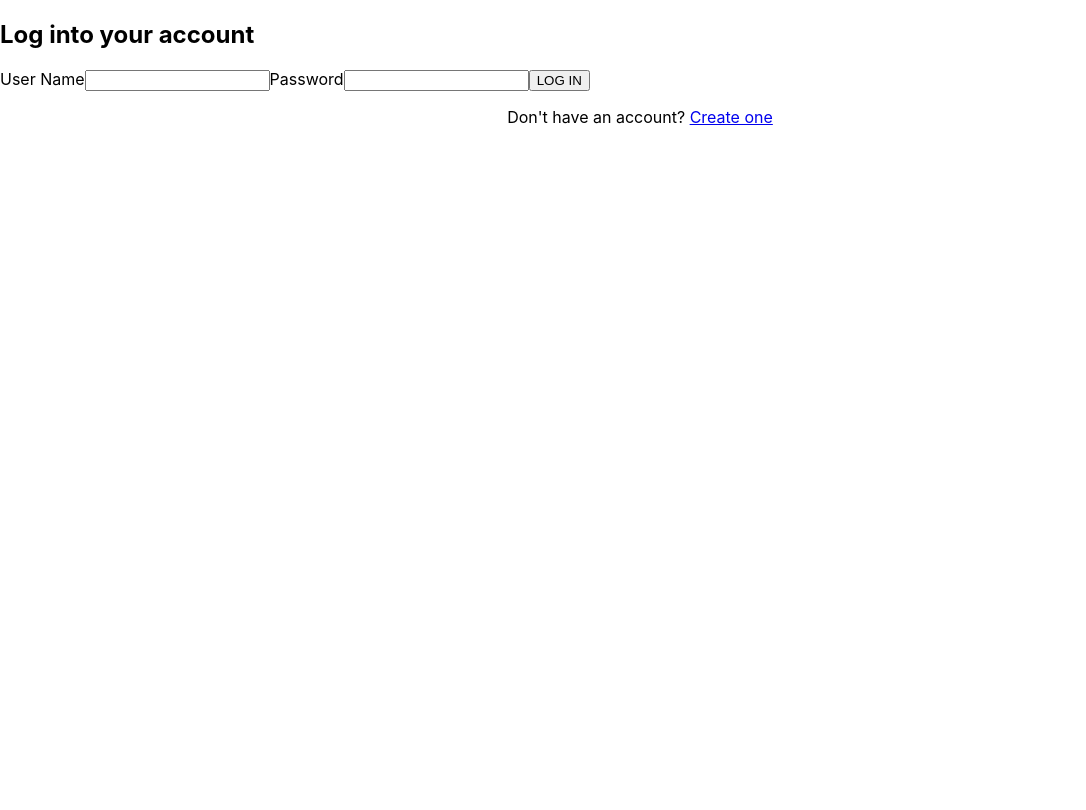
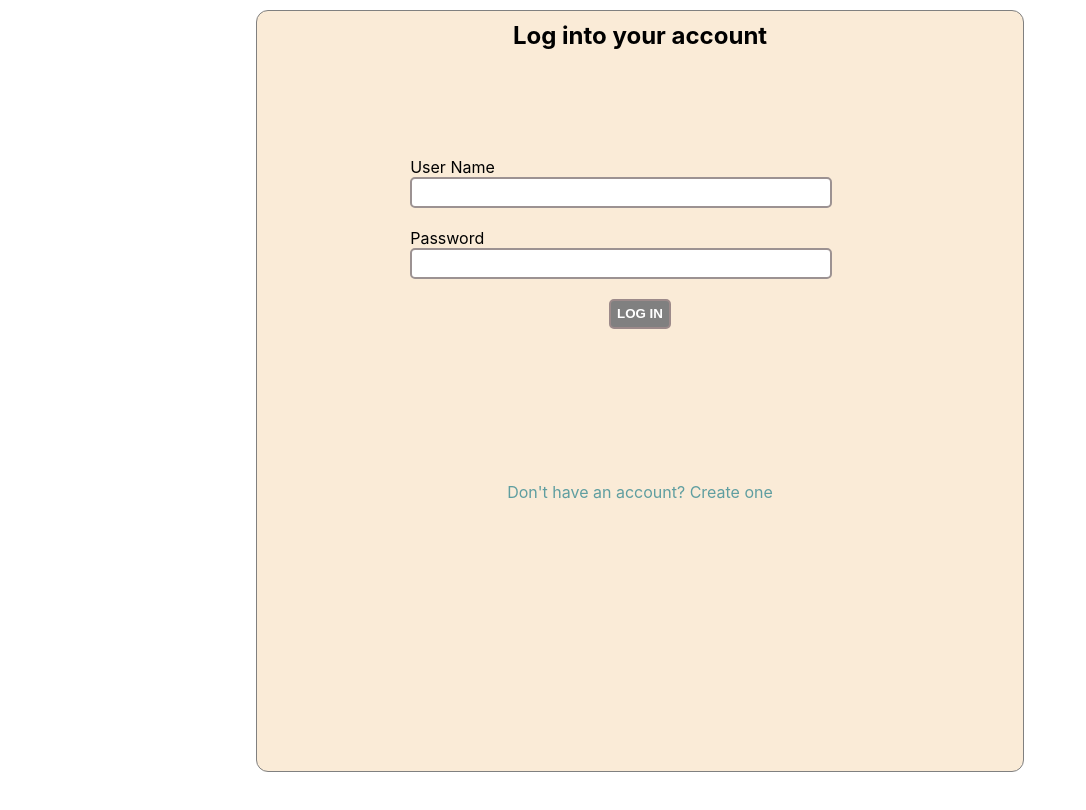
Before and after one commit to Bildad0/schedulingapp, a React (Create React App) app in the folder client/: page / in a window 1280 px wide. Shown: the whole page, without its empty margins (0-1086 px from the left). Built offline with nearby package versions, Linux system fonts and the light colour scheme.

Commit message:
updates and fixes

```diff
--- a/client/src/components/login/Login.js
+++ b/client/src/components/login/Login.js
@@ -1,6 +1,6 @@
 import React, { useState } from "react";
 import { useNavigate, Link } from "react-router-dom";
-
+import "../signup/Signup.css";
 
 const Login = () => {
   const [username, setUsername] = useState("");
@@ -17,41 +17,46 @@ const Login = () => {
   };
 
   return (
-        <main className='login'>
+    <main className="login">
       <form className="login_form" onSubmit={handleSubmit}>
         <h2 className="login_title"> Log into your account</h2>
-                <label htmlFor="username">User Name</label>
+        <div className="form_items">
+          <label htmlFor="username" className="label">
+            User Name
+          </label>
           <input
             id="username"
             name="username"
-                    type='text'
+            type="text"
             value={username}
             onChange={(e) => setUsername(e.target.value)}
-                    className='username'
+            className="textinput"
           />
-                <label htmlFor="password">Password</label>
+          <label htmlFor="password" className="label">
+            Password
+          </label>
           <input
             id="password"
             name="password"
             type="password"
             value={password}
             onChange={(e) => setPassword(e.target.value)}
-                    className="password"
+            className="textinput"
           />
+        </div>
         <button className="loginButton">LOG IN</button>
-                <p style={{ textAlign: "center", margibTop: '30px' }}>
-                    Don't have an account? {" "}
-                    <Link className='link' to="/register">
+        <p
+          style={{ textAlign: "center", margibTop: "30px" }}
+          className="question"
+        >
+          Don't have an account?{" "}
+          <Link className="link" to="/register">
             Create one
           </Link>
-
         </p>
-
       </form>
-
     </main>
-
-    )
-}
+  );
+};
 
 export default Login;
--- a/client/src/components/signup/Signup.css
+++ b/client/src/components/signup/Signup.css
@@ -1,22 +1,26 @@
-.signup {
+.signup,
+.login {
   height: 100vh;
   width: auto;
   /* background-image: url("https://imgs.search.brave.com/https://wallpapercave.com/wp/Iw471VJ.jpg"); */
   justify-content: center;
 }
 
-.signup_form {
+.signup_form,
+.login_form {
   margin-top: 10px;
   margin-left: 20%;
+  background-color: antiquewhite;
   margin-right: 20%;
   border: 1px solid grey;
   border-radius: 12px;
-  height: 90%;
+  height: 95%;
   align-items: flex-start;
   text-align: center;
 }
 
-.signup_title {
+.signup_title,
+.login_title {
   margin: 10px;
   align-self: center;
   font-weight: bold;
@@ -28,4 +32,40 @@
   justify-content: left;
   margin-left: 20%;
   margin-right: 20%;
+  padding-top: 10%;
 }
+
+.label {
+  display: flex;
+  flex-direction: row;
+  justify-content: left;
+  margin-top: 20px;
+}
+.textinput {
+  height: 25px;
+  width: 90%;
+  border: 2px solid rgb(156, 146, 146);
+  border-radius: 5px;
+}
+
+.signupButton,
+.loginButton {
+  margin-top: 20px;
+  height: 30px;
+  width: auto;
+  border: 2px solid rgb(156, 138, 138);
+  border-radius: 5px;
+  color: white;
+  background-color: grey;
+  font-weight: bold;
+}
+
+.question {
+  margin-top: 20%;
+  color: cadetblue;
+}
+
+.link {
+  color: inherit;
+  text-decoration: none;
+}
--- a/client/src/components/signup/Signup.js
+++ b/client/src/components/signup/Signup.js
@@ -25,47 +25,58 @@ const Signup = () => {
       <form className="signup_form" onSubmit={handleSubmit}>
         <h2 className="signup_title"> Create an Account</h2>
         <div className="form_items">
-                <label htmlFor="email"> Email Address</label>
+          <label htmlFor="email" className="label">
+            {" "}
+            Email Address
+          </label>
           <input
             id="email"
             name="email"
-                    className="emailinput"
-                    type='email'
+            className="textinput"
+            type="email"
             required
             value={email}
-                    onChange={(e)=> setEmail(e.target.value)}
+            onChange={(e) => setEmail(e.target.value)}
           />
-                <label htmlFor="username">Username</label>
+          <label htmlFor="username" className="label">
+            Username
+          </label>
           <input
             id="username"
             name="username"
+            className="textinput"
             required
             value={username}
             type="text"
-                    onChange={(e)=> setUsername(e.target.value)}
+            onChange={(e) => setUsername(e.target.value)}
           />
-                <label htmlFor="password">Password</label>
+          <label htmlFor="password" className="label">
+            Password
+          </label>
           <input
             id="password"
             name="password"
+            className="textinput"
             required
             minLength={6}
             value={password}
             type="password"
-                    onChange={(e)=> setPassword(e.target.value)}
+            onChange={(e) => setPassword(e.target.value)}
           />
         </div>
         <button className="signupButton">REGISTER</button>
-                <p style={{ textAlign: "center", marginTop: "30px" }}>
+        <p
+          style={{ textAlign: "center", marginTop: "30px" }}
+          className="question"
+        >
           Already have an account? {""}
-                    <Link className="link" to='/'>
+          <Link className="link" to="/">
             Sign in
           </Link>
         </p>
       </form>
-
     </main>
   );
-}
+};
 
 export default Signup;
```
Also changed, not shown: client/src/components/login/Login.css (deleted). Lines whose indentation alone changed are shown as unchanged.
